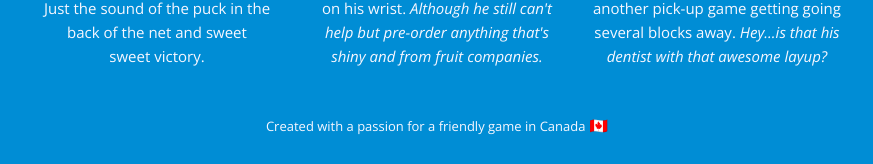
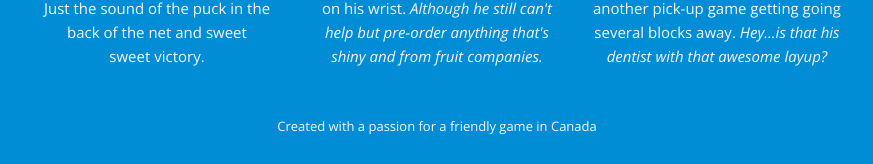
Before and after one commit to fidogroupe/drop-in-marketing-site, a Jekyll site: the page built from index.html, in a window 1280 px wide and 900 px high, scrolled down 4188 px. Shown: the part 733-897 px from the top of the window, without its empty margins (203-1076 px from the left). Built offline with Jekyll 4.4.1, drawn with Linux system fonts in a browser that asks for light colours; nearby versions of some CDN libraries.

Commit message:
Removes the Canadian Flag as it doesn't work well on Windows

```diff
--- a/_includes/footer.html
+++ b/_includes/footer.html
@@ -17,7 +17,7 @@
       </a>
     {% endif %}
   </p>
-  <p><small>Created with a passion for a friendly game in Canada</small>&nbsp;🇨🇦</p>
+  <p><small>Created with a passion for a friendly game in&nbsp;Canada</small></p>
 </footer>
 
 <script src="https://code.jquery.com/jquery-3.0.0.slim.min.js" type="text/javascript"></script>
```
